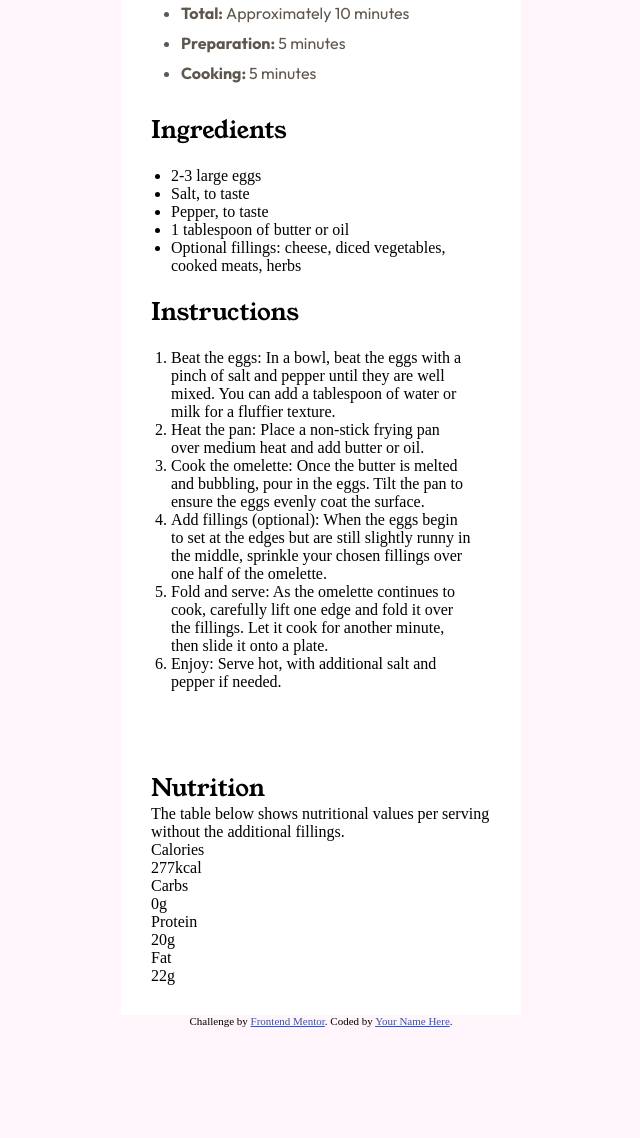
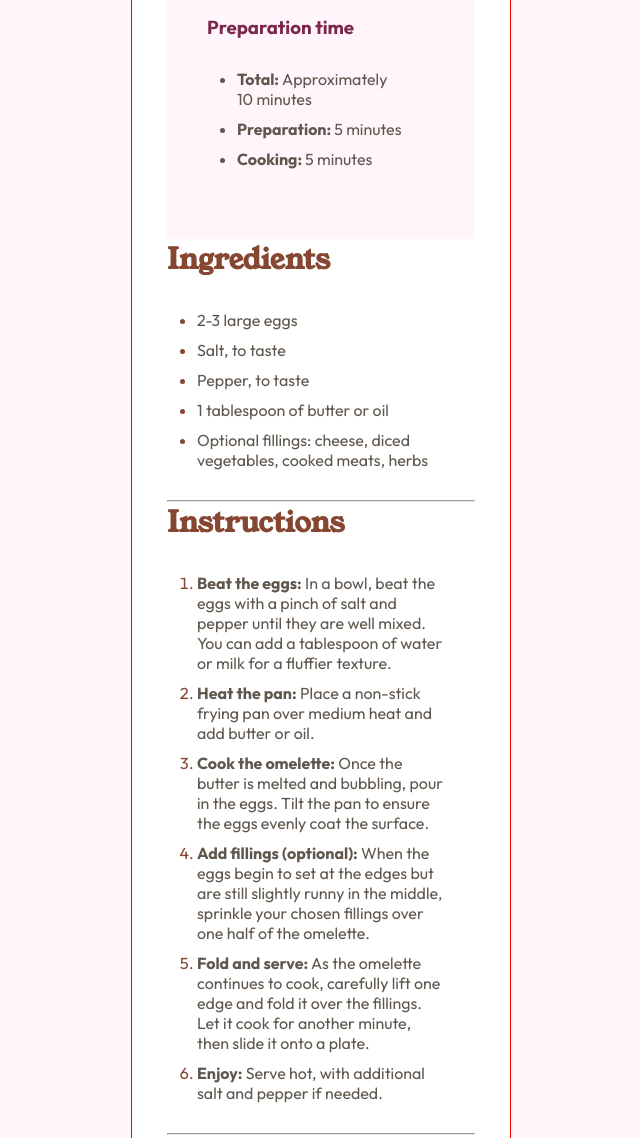
Before and after one commit to JammiM/Frontend-Mentor, a plain HTML site: page recipe-page-main/index.html in a window 1280 px wide. Shown: the part 498-1636 px from the top of the page, without its empty margins (319-959 px from the left). Before the commit the page ends 1525 px from the top, so only its background shows below. Drawn offline with Linux system fonts and the light colour scheme.

Commit message:
Added more general styling to match the design

```diff
--- a/recipe-page-main/index.html
+++ b/recipe-page-main/index.html
@@ -43,7 +43,7 @@
             </ul>
           </div>
 
-          <h2 class="young-serif-regular">Ingredients</h2>
+          <h2 class="outfit-font brown-color sub-heading">Ingredients</h2>
 
           <ul class="ingredient-items">
             <li>2-3 large eggs</li>
@@ -55,64 +55,78 @@
             </li>
           </ul>
 
-          <h2 class="young-serif-regular">Instructions</h2>
+          <hr />
+
+          <h2 class="outfit-font brown-color sub-heading">Instructions</h2>
 
           <ol class="instructions-items">
             <li>
-              Beat the eggs: In a bowl, beat the eggs with a pinch of salt and
-              pepper until they are well mixed. You can add a tablespoon of
-              water or milk for a fluffier texture.
+              <strong>Beat the eggs:</strong> In a bowl, beat the eggs with a
+              pinch of salt and pepper until they are well mixed. You can add a
+              tablespoon of water or milk for a fluffier texture.
             </li>
             <li>
-              Heat the pan: Place a non-stick frying pan over medium heat and
-              add butter or oil.
+              <strong>Heat the pan:</strong> Place a non-stick frying pan over
+              medium heat and add butter or oil.
             </li>
             <li>
-              Cook the omelette: Once the butter is melted and bubbling, pour in
-              the eggs. Tilt the pan to ensure the eggs evenly coat the surface.
+              <strong>Cook the omelette:</strong> Once the butter is melted and
+              bubbling, pour in the eggs. Tilt the pan to ensure the eggs evenly
+              coat the surface.
             </li>
             <li>
-              Add fillings (optional): When the eggs begin to set at the edges
-              but are still slightly runny in the middle, sprinkle your chosen
-              fillings over one half of the omelette.
+              <strong>Add fillings (optional):</strong> When the eggs begin to
+              set at the edges but are still slightly runny in the middle,
+              sprinkle your chosen fillings over one half of the omelette.
             </li>
             <li>
-              Fold and serve: As the omelette continues to cook, carefully lift
-              one edge and fold it over the fillings. Let it cook for another
-              minute, then slide it onto a plate.
+              <strong>Fold and serve:</strong> As the omelette continues to
+              cook, carefully lift one edge and fold it over the fillings. Let
+              it cook for another minute, then slide it onto a plate.
             </li>
             <li>
-              Enjoy: Serve hot, with additional salt and pepper if needed.
+              <strong>Enjoy:</strong> Serve hot, with additional salt and pepper
+              if needed.
             </li>
           </ol>
+          <hr />
         </article>
 
         <footer class="recipe-footer">
-          <h2 class="young-serif-regular">Nutrition</h2>
+          <h2 class="outfit-font brown-color sub-heading">Nutrition</h2>
 
-          <p>
+          <p class="main-description">
             The table below shows nutritional values per serving without the
             additional fillings.
           </p>
 
-          <div>
-            <div>Calories</div>
-            <div>277kcal</div>
+          <div class="nutrition-item">
+            <div class="main-description">Calories</div>
+            <div class="brown-color main-description">
+              <strong>277kcal</strong>
+            </div>
+
+            <!-- <hr /> -->
           </div>
 
-          <div>
-            <div>Carbs</div>
-            <div>0g</div>
+          <div class="nutrition-item">
+            <div class="main-description">Carbs</div>
+            <div class="brown-color main-description"><strong>0g</strong></div>
+
+            <!-- <hr /> -->
           </div>
 
-          <div>
-            <div>Protein</div>
-            <div>20g</div>
+          <div class="nutrition-item">
+            <div class="main-description">Protein</div>
+            <div class="brown-color main-description"><strong>20g</strong></div>
+            <!-- <hr /> -->
           </div>
 
-          <div>
-            <div>Fat</div>
-            <div>22g</div>
+          <div class="nutrition-item">
+            <div class="main-description">Fat</div>
+            <div class="brown-color main-description"><strong>22g</strong></div>
+
+            <!-- <hr /> -->
           </div>
         </footer>
       </section>
--- a/recipe-page-main/style.css
+++ b/recipe-page-main/style.css
@@ -26,18 +26,26 @@ body {
   justify-content: center;
 }
 
+hr {
+  /* color: var(--Stone-600); */
+  border-bottom: 1px solid var(--Stone-100);
+  /* border-color: var(--Stone-600); */
+}
+
 .recipe-component {
   background-color: var(--White);
   /* margin: 30%; */
   /* padding: 40px; */
-  width: 400px;
+  width: 380px;
   /* gap: 80px; */
+
+  border: 1px solid red;
 }
 
 .recipe-content,
 .recipe-header,
 .recipe-footer {
-  padding: 30px;
+  padding: 35px;
 }
 
 .recipe-main-title {
@@ -56,6 +64,17 @@ body {
   padding: 20px;
 }
 
+/* .instructions-items li::marker {
+  margin: 20px;
+} */
+
+.sub-heading {
+  font-size: 1.8rem;
+}
+.prep-content {
+  background-color: var(--Rose-50);
+  padding: 40px;
+}
 .prep-items {
   font-family: "Outfit", sans-serif;
   color: var(--Stone-600);
@@ -67,6 +86,12 @@ body {
   font-style: normal;
 }
 
+.outfit-font {
+  font-family: "Young Serif", serif;
+  /* font-weight: 400; */
+  /* font-style: normal; */
+  /* color: var(--Brown-800); */
+}
 .main-description {
   font-family: "Outfit", sans-serif;
   font-optical-sizing: auto;
@@ -74,6 +99,10 @@ body {
   font-style: normal;
   font-size: 1rem;
   color: var(--Stone-600);
+}
+
+.brown-color {
+  color: var(--Brown-800);
 }
 
 .prep-title {
@@ -85,9 +114,51 @@ body {
   color: var(--Rose-800);
 }
 
-ul.prep-items > li {
+ul.prep-items > li,
+ul.ingredient-items > li,
+ol.instructions-items > li {
   /* color: red; */
   margin: 10px;
+  font-family: "Outfit", sans-serif;
+  color: var(--Stone-600);
+}
+
+ol.instructions-items li::marker,
+ul.ingredient-items > li::marker {
+  color: var(--Brown-800);
+  margin: 80px;
+}
+
+.recipe-footer {
+  display: flex;
+  flex-direction: column;
+  gap: 20px;
+}
+
+.nutrition-item {
+  display: flex;
+  flex-direction: row;
+  justify-content: space-between;
+  /* padding-left: 200px; */
+  /* justify-items; */
+  /* align-items: center; */
+  /* justify-content: flex-start; */
+  /* align-items: center; */
+  border-bottom: 1px solid var(--Stone-100);
+  padding: 10px;
+  align-content: start;
+  /* align-items: flex-start; */
+}
+
+/* .nutrition-item :nth-child(1) {
+  padding-left: 30px;
+} */
+
+.nutrition-item div {
+  /* align-self: self-start; */
+  /* color: aqua; */
+  width: 100px;
+  margin-right: auto;
 }
 
 .attribution {
```
